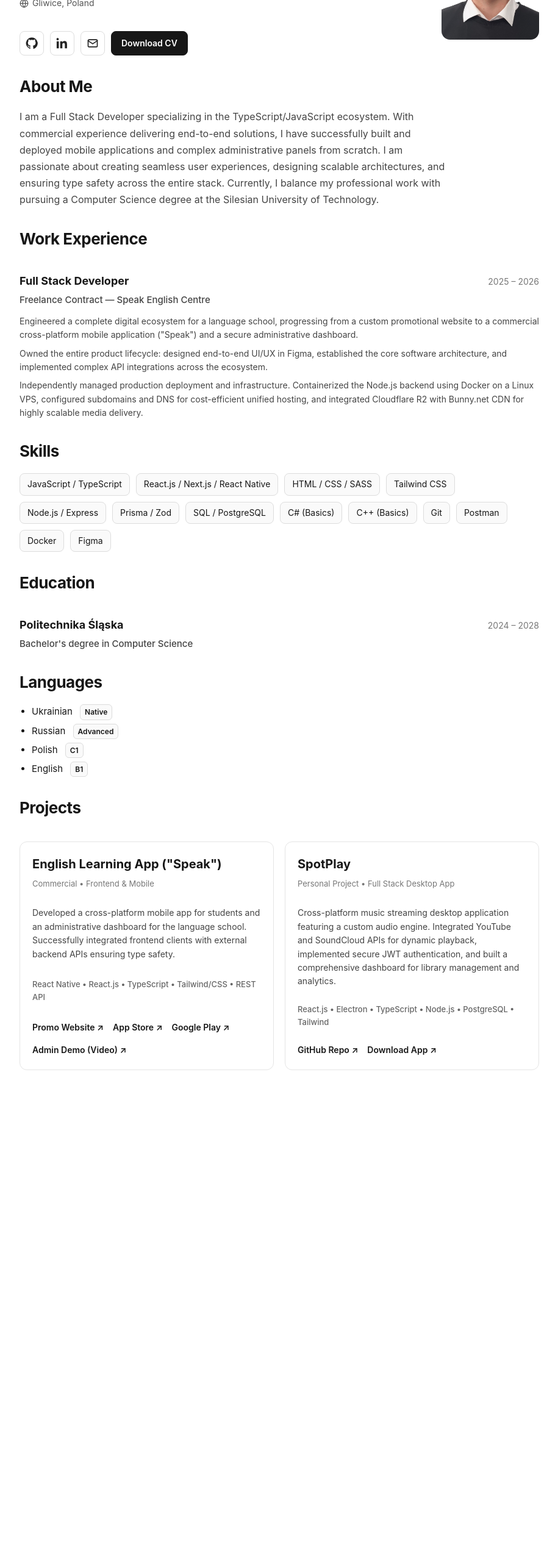
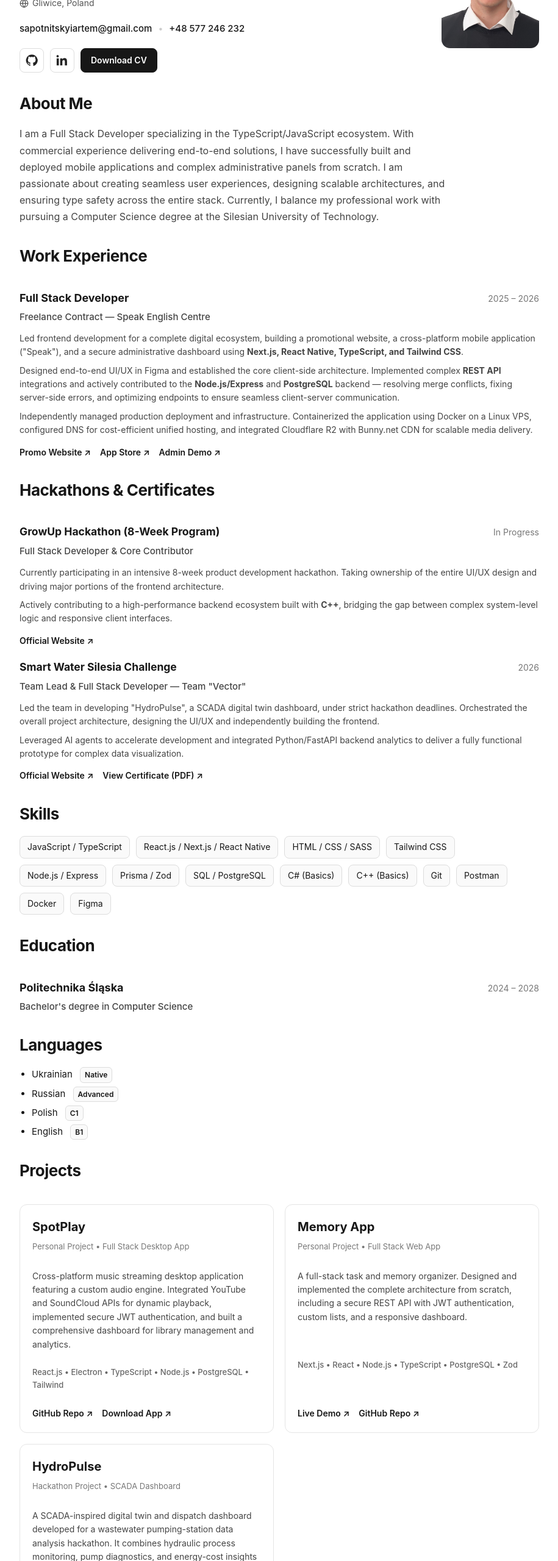
Before and after one commit to ArtemSapotnitskyi/CV_Artem_Sapotnitskyi, a plain HTML site: page index.html in a window 1280 px wide. Shown: the part 240-2800 px from the top of the page at 61% size, without its empty margins (182-1097 px from the left). Before the commit the page ends 2095 px from the top, so only its background shows below. Drawn offline with Linux system fonts and the light colour scheme.

Commit message:
feat: update CV with recent experience, hackathons, and projects
- Add direct contact details (email, phone) to the hero section
- Add RODO/GDPR privacy policy footer
- Move Speak app to Work Experience and add inline live links
- Create Hackathons

```diff
--- a/index.html
+++ b/index.html
@@ -1,19 +1,16 @@
 <!doctype html>
 <html lang="en">
-
 <head>
   <meta charset="UTF-8" />
   <meta name="viewport" content="width=device-width, initial-scale=1.0" />
-  <title>Artem Sapotnitskyi| Full Stack Developer</title>
-  <meta name="description"
-    content="Full Stack Developer focused on the TypeScript ecosystem (React, Next.js, Node.js) with commercial experience in web and mobile development." />
+  <title>Artem Sapotnitskyi | Full Stack Developer</title>
+  <meta name="description" content="Full Stack Developer focused on the TypeScript ecosystem (React, Next.js, Node.js) with commercial experience in web and mobile development." />
   <meta name="author" content="Artem Sapotnitskyi" />
   <link rel="icon" href="assets/cv_web.jpg" />
   <link rel="stylesheet" href="./style.css" />
 
   <meta property="og:title" content="Artem Sapotnitskyi | Full Stack Developer" />
-  <meta property="og:description"
-    content="Building modern web and mobile applications with React, Next.js, and Node.js." />
+  <meta property="og:description" content="Building modern web and mobile applications with React, Next.js, and Node.js." />
   <meta property="og:type" content="website" />
   <meta property="og:image" content="assets/preview.png" />
   <meta name="twitter:card" content="summary_large_image" />
@@ -29,10 +26,9 @@
           mobile apps and web platforms. Passionate about creating seamless user experiences
           and scalable architectures.
         </p>
-        <a class="hero-location" href="https://www.google.com/maps/search/?api=1&query=Gliwice+Poland" target="_blank"
-          rel="noopener noreferrer">
-          <svg class="location-icon" xmlns="http://www.w3.org/2000/svg" viewBox="0 0 24 24" fill="none"
-            stroke="currentColor" stroke-width="2" stroke-linecap="round" stroke-linejoin="round">
+
+        <a class="hero-location" href="https://www.google.com/maps/search/?api=1&query=Gliwice+Poland" target="_blank" rel="noopener noreferrer">
+          <svg class="location-icon" xmlns="http://www.w3.org/2000/svg" viewBox="0 0 24 24" fill="none" stroke="currentColor" stroke-width="2" stroke-linecap="round" stroke-linejoin="round">
             <circle cx="12" cy="12" r="10"></circle>
             <path d="M2 12h20"></path>
             <path d="M12 2a15.3 15.3 0 0 1 4 10 15.3 15.3 0 0 1-4 10"></path>
@@ -41,26 +37,21 @@
           <span>Gliwice, Poland</span>
         </a>
 
+        <div class="hero-contact-text">
+          <a href="mailto:sapotnitskyiartem@gmail.com">sapotnitskyiartem@gmail.com</a>
+          <span class="separator">•</span>
+          <a href="tel:+48577246232">+48 577 246 232</a>
+        </div>
+
         <nav class="hero-links">
-          <a class="social-btn" href="https://github.com/ArtemSapotnitskyi" target="_blank" rel="noopener noreferrer"
-            aria-label="GitHub" title="GitHub">
+          <a class="social-btn" href="https://github.com/ArtemSapotnitskyi" target="_blank" rel="noopener noreferrer" aria-label="GitHub" title="GitHub">
             <svg viewBox="0 0 24 24" aria-hidden="true" class="social-icon">
-              <path fill="currentColor"
-                d="M12 .7a11.3 11.3 0 0 0-3.6 22c.6.1.8-.3.8-.6v-2.2c-3.3.7-4-1.4-4-1.4-.5-1.3-1.3-1.7-1.3-1.7-1-.7.1-.7.1-.7 1.2.1 1.8 1.2 1.8 1.2 1 1.8 2.7 1.3 3.4 1 .1-.8.4-1.3.8-1.6-2.7-.3-5.5-1.3-5.5-5.9 0-1.3.5-2.4 1.2-3.2-.1-.3-.5-1.6.1-3.2 0 0 1-.3 3.3 1.2a11.5 11.5 0 0 1 6 0c2.3-1.5 3.3-1.2 3.3-1.2.6 1.6.2 2.9.1 3.2.8.9 1.2 1.9 1.2 3.2 0 4.6-2.8 5.6-5.5 5.9.4.4.8 1.1.8 2.2v3.3c0 .3.2.7.8.6A11.3 11.3 0 0 0 12 .7Z" />
+              <path fill="currentColor" d="M12 .7a11.3 11.3 0 0 0-3.6 22c.6.1.8-.3.8-.6v-2.2c-3.3.7-4-1.4-4-1.4-.5-1.3-1.3-1.7-1.3-1.7-1-.7.1-.7.1-.7 1.2.1 1.8 1.2 1.8 1.2 1 1.8 2.7 1.3 3.4 1 .1-.8.4-1.3.8-1.6-2.7-.3-5.5-1.3-5.5-5.9 0-1.3.5-2.4 1.2-3.2-.1-.3-.5-1.6.1-3.2 0 0 1-.3 3.3 1.2a11.5 11.5 0 0 1 6 0c2.3-1.5 3.3-1.2 3.3-1.2.6 1.6.2 2.9.1 3.2.8.9 1.2 1.9 1.2 3.2 0 4.6-2.8 5.6-5.5 5.9.4.4.8 1.1.8 2.2v3.3c0 .3.2.7.8.6A11.3 11.3 0 0 0 12 .7Z" />
             </svg>
           </a>
-          <a class="social-btn" href="https://www.linkedin.com/in/artem-sapotnitskyi-6bbb96441/" target="_blank"
-            rel="noopener noreferrer" aria-label="LinkedIn" title="LinkedIn">
+          <a class="social-btn" href="https://www.linkedin.com/in/artem-sapotnitskyi-6bbb96441/" target="_blank" rel="noopener noreferrer" aria-label="LinkedIn" title="LinkedIn">
             <svg viewBox="0 0 24 24" aria-hidden="true" class="social-icon">
-              <path fill="currentColor"
-                d="M5.3 3.8A2.3 2.3 0 1 1 .7 3.8a2.3 2.3 0 0 1 4.6 0ZM1.1 8h4.3v13.8H1.1V8Zm6.9 0h4.1v1.9h.1c.6-1.1 2-2.3 4.1-2.3 4.4 0 5.2 2.9 5.2 6.7v7.5h-4.3v-6.7c0-1.6 0-3.7-2.3-3.7-2.3 0-2.6 1.7-2.6 3.6v6.8H8V8Z" />
-            </svg>
-          </a>
-          <a class="social-btn" href="mailto:sapotnitskyiartem@gmail.com" aria-label="Email" title="Email">
-            <svg viewBox="0 0 24 24" fill="none" stroke="currentColor" stroke-width="2" stroke-linecap="round"
-              stroke-linejoin="round" aria-hidden="true" class="social-icon">
-              <rect x="3" y="5" width="18" height="14" rx="2"></rect>
-              <path d="m3 7 9 6 9-6"></path>
+              <path fill="currentColor" d="M5.3 3.8A2.3 2.3 0 1 1 .7 3.8a2.3 2.3 0 0 1 4.6 0ZM1.1 8h4.3v13.8H1.1V8Zm6.9 0h4.1v1.9h.1c.6-1.1 2-2.3 4.1-2.3 4.4 0 5.2 2.9 5.2 6.7v7.5h-4.3v-6.7c0-1.6 0-3.7-2.3-3.7-2.3 0-2.6 1.7-2.6 3.6v6.8H8V8Z" />
             </svg>
           </a>
           <a href="" class="download-btn" download title="Download PDF Resume">
@@ -95,19 +86,61 @@
         <p class="experience-role">Freelance Contract — Speak English Centre</p>
 
         <p class="experience-description">
-          Engineered a complete digital ecosystem for a language school, progressing from a custom promotional website
-          to a commercial cross-platform mobile application ("Speak") and a secure administrative dashboard.
+          Led frontend development for a complete digital ecosystem, building a promotional website, a cross-platform mobile application ("Speak"), and a secure administrative dashboard using <strong>Next.js, React Native, TypeScript, and Tailwind CSS</strong>.
         </p>
         <p class="experience-description">
-          Owned the entire product lifecycle: designed end-to-end UI/UX in Figma, established the core software
-          architecture, and implemented complex API integrations across the ecosystem.
+          Designed end-to-end UI/UX in Figma and established the core client-side architecture. Implemented complex <strong>REST API</strong> integrations and actively contributed to the <strong>Node.js/Express</strong> and <strong>PostgreSQL</strong> backend — resolving merge conflicts, fixing server-side errors, and optimizing endpoints to ensure seamless client-server communication.
         </p>
         <p class="experience-description">
-          Independently managed production deployment and infrastructure. Containerized the Node.js backend using
-          Docker on a Linux VPS, configured subdomains and DNS for cost-efficient unified hosting, and integrated
-          Cloudflare R2 with Bunny.net CDN for highly scalable media delivery.
+          Independently managed production deployment and infrastructure. Containerized the application using Docker on a Linux VPS, configured DNS for cost-efficient unified hosting, and integrated Cloudflare R2 with Bunny.net CDN for scalable media delivery.
         </p>
+
+        <div class="experience-links">
+          <a href="https://speakenglishcentre.com/" target="_blank" rel="noopener noreferrer">Promo Website ↗</a>
+          <a href="https://apps.apple.com/pl/app/speak-english-centre/id6821066254?l=pl" target="_blank" rel="noopener noreferrer">App Store ↗</a>
+          <a href="#" target="_blank" rel="noopener noreferrer">Admin Demo ↗</a>
+        </div>
       </article>
+    </section>
+
+    <section class="achievements">
+      <h2>Hackathons & Certificates</h2>
+
+      <article class="experience-item">
+        <div class="experience-header">
+          <h3>GrowUp Hackathon (8-Week Program)</h3>
+          <span class="experience-date">In Progress</span>
+        </div>
+        <p class="experience-role">Full Stack Developer & Core Contributor</p>
+        <p class="experience-description">
+          Currently participating in an intensive 8-week product development hackathon. Taking ownership of the entire UI/UX design and driving major portions of the frontend architecture.
+        </p>
+        <p class="experience-description">
+          Actively contributing to a high-performance backend ecosystem built with <strong>C++</strong>, bridging the gap between complex system-level logic and responsive client interfaces.
+        </p>
+        <div class="experience-links">
+          <a href="https://growuphackathon.pl/" target="_blank" rel="noopener noreferrer">Official Website ↗</a>
+        </div>
+      </article>
+
+      <article class="experience-item">
+        <div class="experience-header">
+          <h3>Smart Water Silesia Challenge</h3>
+          <span class="experience-date">2026</span>
+        </div>
+        <p class="experience-role">Team Lead & Full Stack Developer — Team "Vector"</p>
+        <p class="experience-description">
+          Led the team in developing "HydroPulse", a SCADA digital twin dashboard, under strict hackathon deadlines. Orchestrated the overall project architecture, designing the UI/UX and independently building the frontend.
+        </p>
+        <p class="experience-description">
+          Leveraged AI agents to accelerate development and integrated Python/FastAPI backend analytics to deliver a fully functional prototype for complex data visualization.
+        </p>
+        <div class="experience-links">
+          <a href="https://smartwatersilesia.pl/smart-water-challenge" target="_blank" rel="noopener noreferrer">Official Website ↗</a>
+          <a href="assets/certificate.pdf" target="_blank" rel="noopener noreferrer" title="View Certificate">View Certificate (PDF) ↗</a>
+        </div>
+      </article>
+
     </section>
 
     <section class="skills">
@@ -152,31 +185,6 @@
       <h2>Projects</h2>
 
       <article class="project-card">
-        <h3>English Learning App ("Speak")</h3>
-        <p class="project-type">Commercial • Frontend & Mobile</p>
-        <p class="project-description">
-          Developed a cross-platform mobile app for students and an administrative dashboard for the language school.
-          Successfully integrated frontend clients with external backend APIs ensuring type safety.
-        </p>
-        <p class="project-tech">React Native • React.js • TypeScript • Tailwind/CSS • REST API</p>
-        <div class="project-links">
-          <a href="https://speakenglishcentre.com/" target="_blank" rel="noopener noreferrer"
-            title="View Promo Website">
-            Promo Website ↗
-          </a>
-          <a href="#" target="_blank" rel="noopener noreferrer" title="View in App Store">
-            App Store ↗
-          </a>
-          <a href="#" target="_blank" rel="noopener noreferrer" title="View in Google Play">
-            Google Play ↗
-          </a>
-          <a href="#" target="_blank" rel="noopener noreferrer" title="Watch Admin Panel Demo">
-            Admin Demo (Video) ↗
-          </a>
-        </div>
-      </article>
-
-      <article class="project-card">
         <h3>SpotPlay</h3>
         <p class="project-type">Personal Project • Full Stack Desktop App</p>
         <p class="project-description">
@@ -185,20 +193,43 @@
           dashboard for library management and analytics.
         </p>
         <p class="project-tech">React.js • Electron • TypeScript • Node.js • PostgreSQL • Tailwind</p>
-
         <div class="project-links">
-          <a href="https://github.com/ArtemSapotnitskyi/SpotPlay" target="_blank" rel="noopener noreferrer"
-            title="View Source Code">
-            GitHub Repo ↗
-          </a>
-          <a href="https://drive.google.com/drive/u/0/folders/1xFIRzR3AFxVupNwBIGzi7CStybAjB6ip" target="_blank"
-            rel="noopener noreferrer" title="Download for Mac/Windows">
-            Download App ↗
-          </a>
+          <a href="https://github.com/ArtemSapotnitskyi/SpotPlay" target="_blank" rel="noopener noreferrer">GitHub Repo ↗</a>
+          <a href="https://drive.google.com/drive/u/0/folders/1xFIRzR3AFxVupNwBIGzi7CStybAjB6ip" target="_blank" rel="noopener noreferrer">Download App ↗</a>
         </div>
       </article>
+
+      <article class="project-card">
+        <h3>Memory App</h3>
+        <p class="project-type">Personal Project • Full Stack Web App</p>
+        <p class="project-description">
+          A full-stack task and memory organizer. Designed and implemented the complete architecture from scratch, including a secure REST API with JWT authentication, custom lists, and a responsive dashboard.
+        </p>
+        <p class="project-tech">Next.js • React • Node.js • TypeScript • PostgreSQL • Zod</p>
+        <div class="project-links">
+          <a href="https://memory-client-azure.vercel.app" target="_blank" rel="noopener noreferrer">Live Demo ↗</a>
+          <a href="https://github.com/ArtemSapotnitskyi/Memory-App" target="_blank" rel="noopener noreferrer">GitHub Repo ↗</a>
+        </div>
+      </article>
+
+      <article class="project-card">
+        <h3>HydroPulse</h3>
+        <p class="project-type">Hackathon Project • SCADA Dashboard</p>
+        <p class="project-description">
+          A SCADA-inspired digital twin and dispatch dashboard developed for a wastewater pumping-station data analysis hackathon. It combines hydraulic process monitoring, pump diagnostics, and energy-cost insights in one operator-oriented interface.
+        </p>
+        <p class="project-tech">React • TypeScript • FastAPI • Python • PostgreSQL</p>
+        <div class="project-links">
+          <a href="https://github.com/ArtemSapotnitskyi/Water_Hakaton_Vector" target="_blank" rel="noopener noreferrer" title="View Source Code">GitHub Repo ↗</a>
+        </div>
+      </article>
+
     </section>
+
+    <footer class="rodo-footer">
+      <p>I agree to the processing of personal data provided in this document for realising the recruitment process pursuant to the Personal Data Protection Act of 10 May 2018 (Journal of Laws 2018, item 1000) and in agreement with Regulation (EU) 2016/679 of the European Parliament and of the Council of 27 April 2016 on the protection of natural persons with regard to the processing of personal data and on the free movement of such data, and repealing Directive 95/46/EC (General Data Protection Regulation).</p>
+    </footer>
+
   </main>
 </body>
-
 </html>
--- a/style.css
+++ b/style.css
@@ -69,6 +69,32 @@ body {
 .location-icon {
   width: 15px;
   height: 15px;
+}
+
+.hero-contact-text {
+  display: flex;
+  align-items: center;
+  flex-wrap: wrap;
+  gap: 10px;
+  margin-bottom: 20px;
+  font-size: 15px;
+}
+
+.hero-contact-text a {
+  color: #171717;
+  text-decoration: none;
+  font-weight: 500;
+  transition: color 0.2s ease;
+}
+
+.hero-contact-text a:hover {
+  color: #555;
+  text-decoration: underline;
+}
+
+.hero-contact-text .separator {
+  color: #ccc;
+  font-size: 14px;
 }
 
 .hero-links {
@@ -238,6 +264,7 @@ section p {
 .languages li {
   margin-bottom: 6px;
 }
+
 .language-level {
   display: inline-block;
   margin-left: 8px;
@@ -293,6 +320,24 @@ section p {
   padding-bottom: 12px;
 }
 
+.experience-links {
+  display: flex;
+  gap: 15px;
+  margin-top: 14px;
+  flex-wrap: wrap;
+}
+
+.experience-links a {
+  color: #171717;
+  font-weight: 600;
+  text-decoration: none;
+  font-size: 14px;
+}
+
+.experience-links a:hover {
+  text-decoration: underline;
+}
+
 .project-links {
   display: flex;
   gap: 15px;
@@ -313,6 +358,20 @@ section p {
   text-decoration: underline;
 }
 
+.rodo-footer {
+  margin-top: 50px;
+  padding-top: 20px;
+  border-top: 1px solid #eaeaea;
+  text-align: justify;
+}
+
+.rodo-footer p {
+  color: #888;
+  font-size: 10.5px;
+  line-height: 1.5;
+  margin: 0;
+}
+
 @media (max-width: 700px) {
   .main-content {
     padding: 40px 20px;
@@ -331,6 +390,16 @@ section p {
   .hero-photo img {
     width: 130px;
     height: 130px;
+  }
+
+  .hero-contact-text {
+    flex-direction: column;
+    align-items: flex-start;
+    gap: 6px;
+  }
+
+  .hero-contact-text .separator {
+    display: none;
   }
 
   .projects {
```
